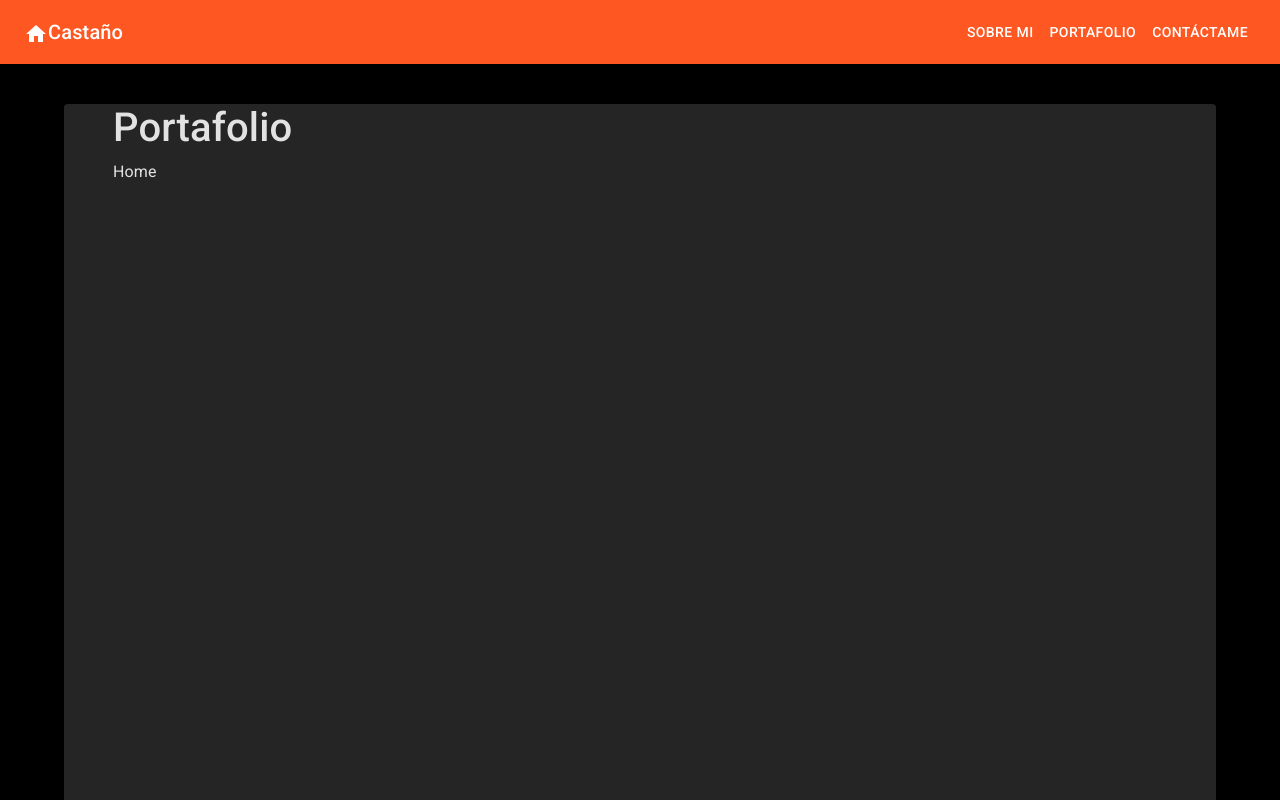
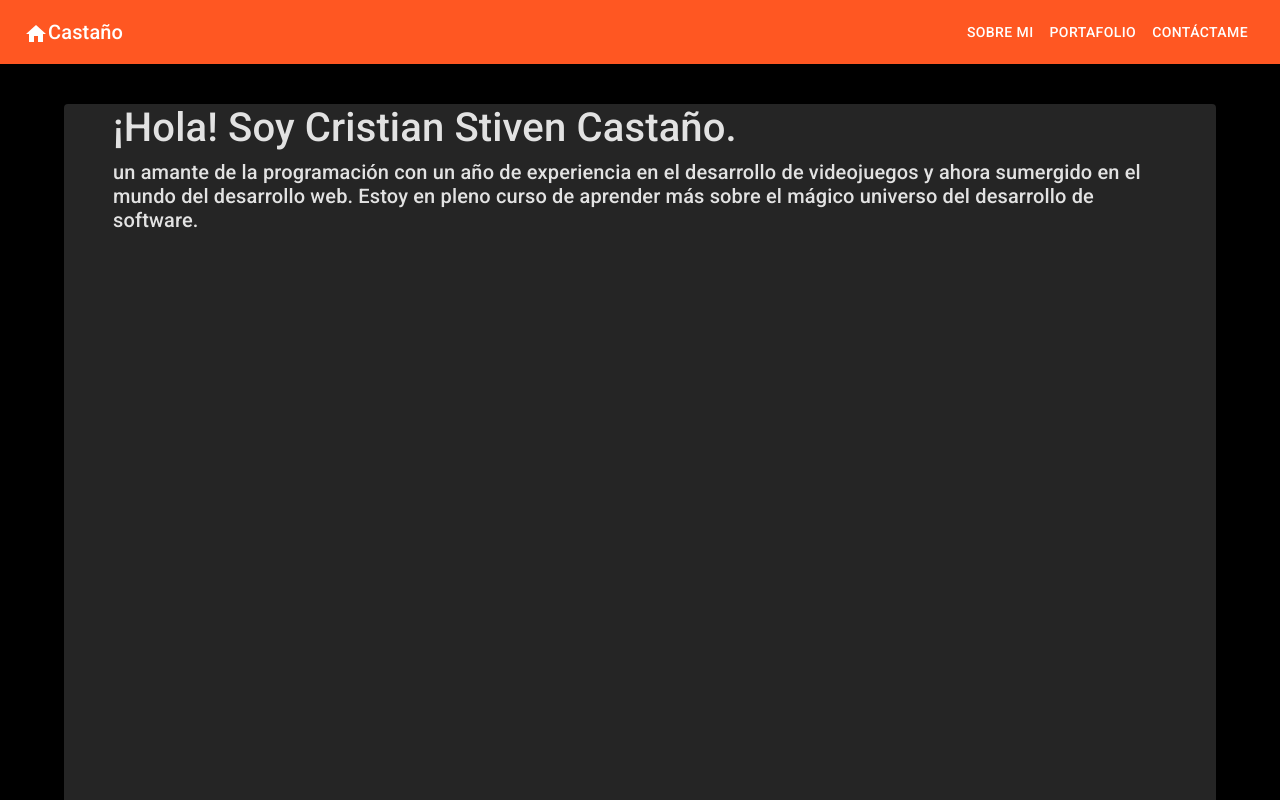
Before and after one commit to CristianSk23/Portafolio, a React (Vite) app: page / in a window 1280 px wide. Shown: the top 800 px of the page. Built offline with nearby package versions, Linux system fonts and the light colour scheme.

Commit message:
Info Profile

```diff
--- a/src/components/Home/home.jsx
+++ b/src/components/Home/home.jsx
@@ -7,8 +7,13 @@ function Home() {
     <Paper elevation={4}>
       <Container>
         <div className="contenHome">
-          <h1>Portafolio</h1>
-          Home
+          <h1>¡Hola! Soy Cristian Stiven Castaño.</h1>
+          <h5>
+            un amante de la programación con un año de experiencia en el
+            desarrollo de videojuegos y ahora sumergido en el mundo del
+            desarrollo web. Estoy en pleno curso de aprender más sobre el mágico
+            universo del desarrollo de software.
+          </h5>
         </div>
       </Container>
     </Paper>
```
Also changed, not shown: src/components/AboutMe/aboutMe.jsx (deleted, +0 -9 lines).
